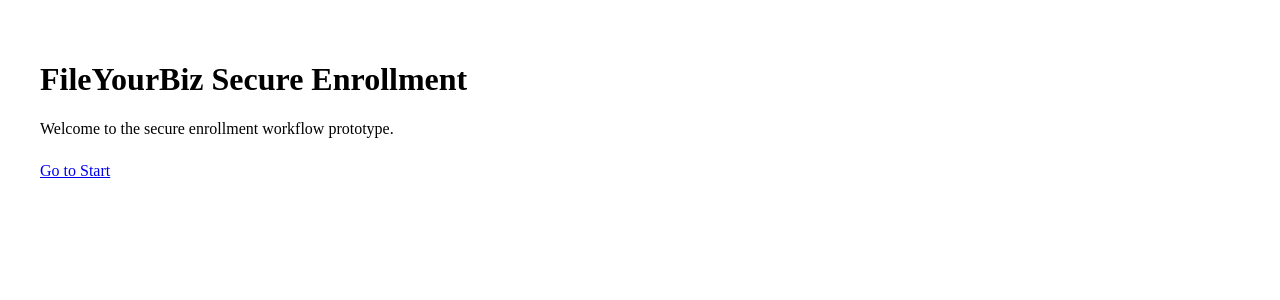
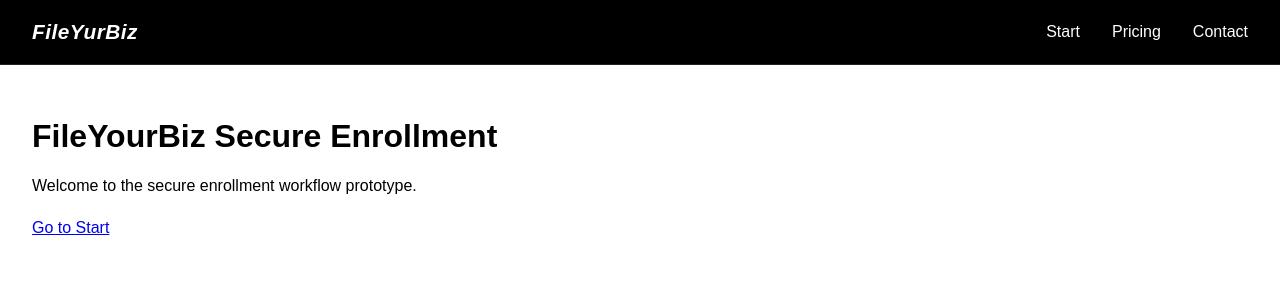
Before and after one commit to justine6/fileyurbiz-secure-enrollment, a Next.js app: page / in a window 1280 px wide. Shown: the top 300 px of the page. Built offline with nearby package versions, Linux system fonts and the light colour scheme.

Commit message:
Align header branding with FileYurBiz italic logo style

```diff
--- a/app/layout.tsx
+++ b/app/layout.tsx
@@ -5,7 +5,48 @@ export default function RootLayout({
 }) {
   return (
     <html lang="en">
-      <body>{children}</body>
+      <body style={{ margin: 0, fontFamily: "sans-serif" }}>
+        {/* HEADER */}
+          <header
+            style={{
+              backgroundColor: "#000",
+              color: "#fff",
+              padding: "1.25rem 2rem", // 🔥 increased height
+              display: "flex",
+              justifyContent: "space-between",
+              alignItems: "center",
+              borderBottom: "1px solid #222",
+            }}
+          >
+            {/* Logo */}
+            <div
+              style={{
+                fontStyle: "italic",
+                fontWeight: 600,
+                fontSize: "1.3rem",
+                letterSpacing: "0.5px",
+              }}
+            >
+              FileYurBiz
+            </div>
+
+            {/* Navigation */}
+            <nav style={{ display: "flex", gap: "2rem", fontSize: "1rem" }}>
+              <a href="/start" style={{ color: "#fff", textDecoration: "none" }}>
+                Start
+              </a>
+              <a href="/pricing" style={{ color: "#fff", textDecoration: "none" }}>
+                Pricing
+              </a>
+              <a href="#" style={{ color: "#fff", textDecoration: "none" }}>
+                Contact
+              </a>
+            </nav>
+          </header>
+
+        {/* PAGE CONTENT */}
+        <main>{children}</main>
+      </body>
     </html>
   );
 }
```
